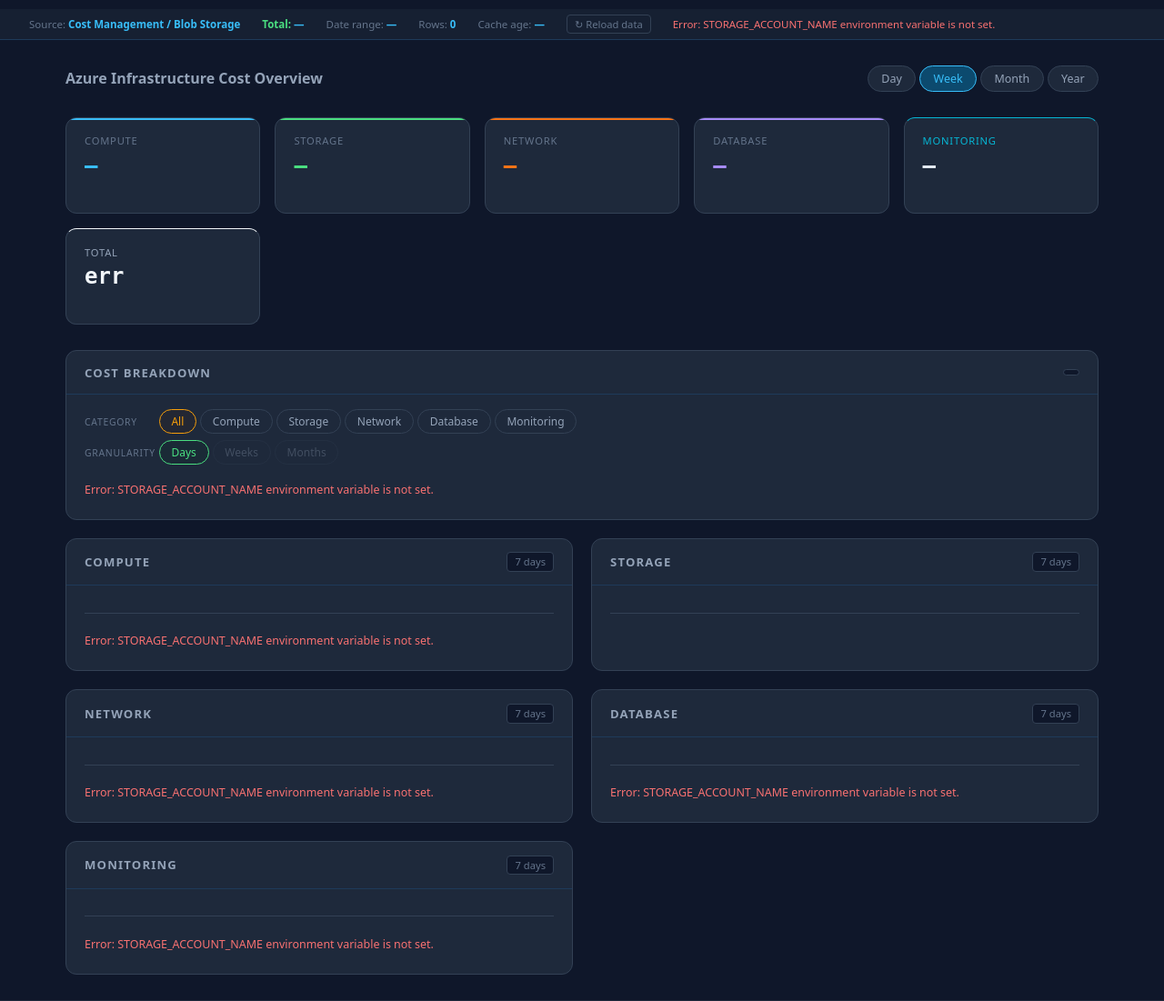
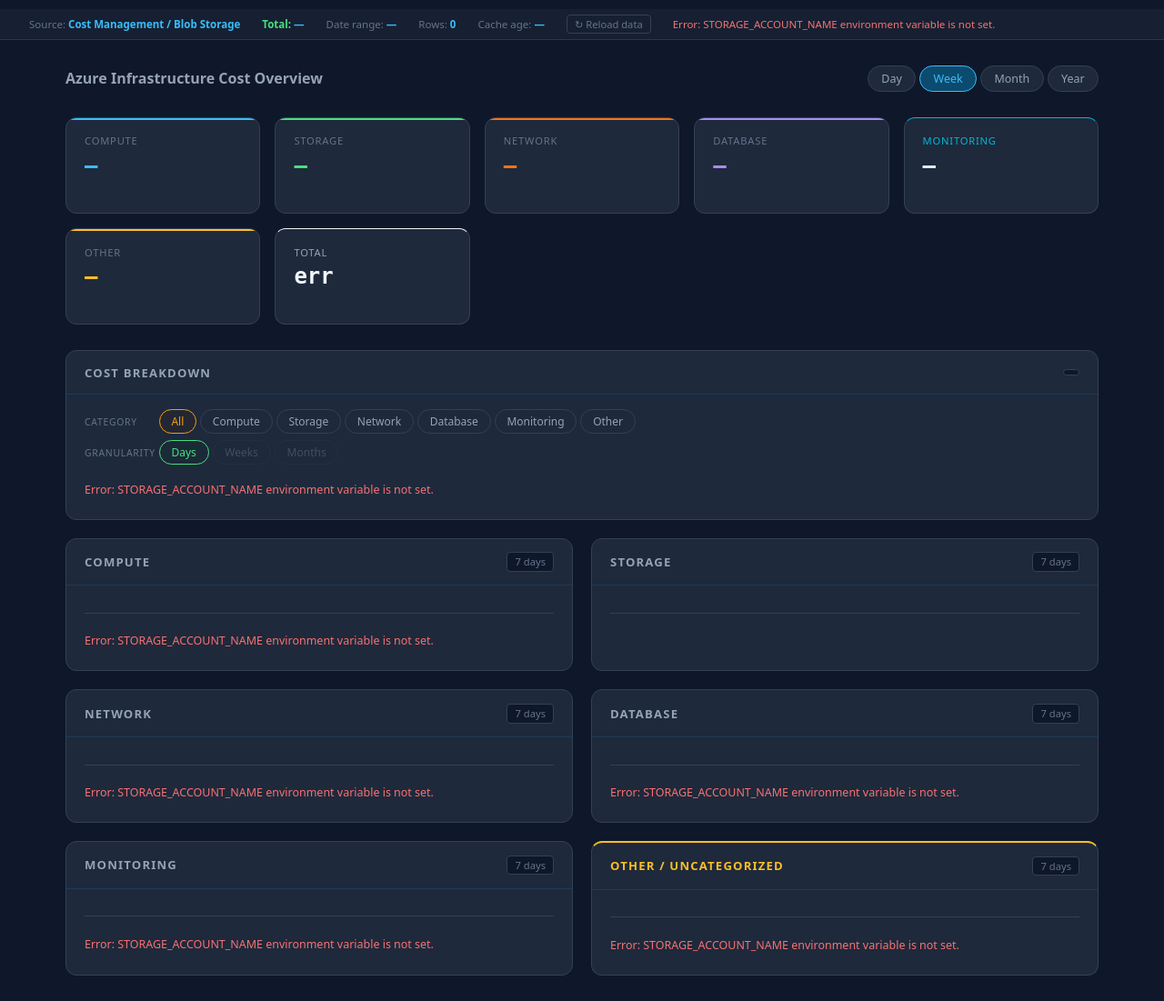
Before and after one commit to mysak7/azure-penny, a FastAPI app: page / in a window 1280 px wide. Shown: the part 54-1155 px from the top of the page at 91% size. Run offline with FastAPI, Linux system fonts and the light colour scheme; data that the repository does not hold is empty.

Commit message:
fix: add Other category + fix Azure billing name mismatches in CAT_*
- CAT_COMPUTE: add 'Azure Container Apps' (ACA billing name), 'Azure Container Registry',
  'Azure App Service', 'Azure Batch', and other 'Azure ...' prefixed variants
- CAT_STORAGE/NETWORK/DATABASE/MONITORING: expanded with both bare and 'Azure ...' prefixed names
- Add ALL_KNOWN_SERVICES frozenset (union of all CAT_* sets)
- Add /api/other endpoint + _other_category_api() — catch-all for uncategorized spend
- Breakdown chart: handle 'other' category via _get_cat_df() helper (NOT IN logic)
- _ORDERED_CATS / _CAT_KEY_MAP: add 'Other' with None sentinel
- dashboard.html: Other KPI card (amber), Other category card, Other pill in breakdown,
  amber CSS color, CAT_COLORS.Other, loadCategory for 'other'

```diff
--- a/main.py
+++ b/main.py
@@ -91,30 +91,77 @@ def _require_admin(request: Request) -> None:
 
 # ---------------------------------------------------------------------------
 # Azure service categories  (MeterCategory values)
+# Both bare names and "Azure …" prefixed variants are listed so the mapping
+# works regardless of which export format Azure Cost Management produces.
 # ---------------------------------------------------------------------------
 
 CAT_COMPUTE = {
-    "Virtual Machines", "App Service", "Container Apps", "Azure Functions",
-    "Container Instances", "Azure Kubernetes Service", "Batch", "Cloud Services",
+    "Virtual Machines", "Azure Virtual Machines",
+    "App Service", "Azure App Service",
+    "Container Apps", "Azure Container Apps",          # ← ACA billing name
+    "Azure Functions", "Functions",
+    "Container Instances", "Azure Container Instances",
+    "Azure Kubernetes Service", "Kubernetes Service",
+    "Container Registry", "Azure Container Registry",  # ← ACR
+    "Batch", "Azure Batch",
+    "Cloud Services",
+    "Azure Spring Apps", "Spring Apps",
+    "Azure Red Hat OpenShift",
 }
 CAT_STORAGE = {
-    "Storage", "Azure Data Lake Storage", "Backup", "StorSimple",
-    "Azure NetApp Files", "Managed Disks",
+    "Storage", "Azure Blob Storage", "Azure Files",
+    "Azure Data Lake Storage", "Azure Data Lake Storage Gen2",
+    "Backup", "Azure Backup",
+    "StorSimple",
+    "Azure NetApp Files",
+    "Managed Disks", "Azure Managed Disks",
+    "Azure Queue Storage",
+    "Azure Table Storage",
 }
 CAT_NETWORK = {
-    "Virtual Network", "Load Balancer", "Application Gateway", "Azure DNS",
-    "Azure Front Door", "Bandwidth", "VPN Gateway", "Azure Bastion",
-    "Azure Firewall", "Network Watcher", "Traffic Manager",
+    "Virtual Network", "Azure Virtual Network",
+    "Load Balancer", "Azure Load Balancer",
+    "Application Gateway", "Azure Application Gateway",
+    "Azure DNS", "DNS",
+    "Azure Front Door", "Front Door",
+    "Bandwidth",
+    "Content Delivery Network", "Azure CDN",
+    "VPN Gateway", "Azure VPN Gateway",
+    "Azure Bastion",
+    "Azure Firewall",
+    "Network Watcher", "Azure Network Watcher",
+    "Traffic Manager", "Azure Traffic Manager",
+    "ExpressRoute", "Azure ExpressRoute",
+    "NAT Gateway", "Azure NAT Gateway",
+    "Private Link", "Azure Private Link",
+    "Azure DDoS Protection",
+    "Azure Virtual WAN",
 }
 CAT_DATABASE = {
-    "SQL Database", "Azure Cosmos DB", "Azure Cache for Redis",
-    "Azure Database for MySQL", "Azure Database for PostgreSQL",
-    "Azure SQL Managed Instance", "Azure Synapse Analytics",
+    "SQL Database", "Azure SQL Database",
+    "Azure Cosmos DB", "Cosmos DB",
+    "Azure Cache for Redis", "Cache for Redis",
+    "Azure Database for MySQL", "Database for MySQL",
+    "Azure Database for PostgreSQL", "Database for PostgreSQL",
+    "Azure SQL Managed Instance", "SQL Managed Instance",
+    "Azure Synapse Analytics", "Synapse Analytics",
+    "Azure Database for MariaDB",
+    "Azure SQL",
 }
 CAT_MONITORING = {
-    "Azure Grafana Service", "Log Analytics", "Azure Monitor",
-    "Application Insights",
+    "Azure Grafana Service", "Grafana",
+    "Log Analytics", "Azure Log Analytics",
+    "Azure Monitor",
+    "Application Insights", "Azure Application Insights",
+    "Microsoft Sentinel", "Azure Sentinel",
+    "Azure Advisor",
+    "Microsoft Defender for Cloud", "Azure Security Center",
 }
+
+# Union of all explicitly mapped services — used to identify "Other" spend.
+ALL_KNOWN_SERVICES: frozenset[str] = frozenset(
+    CAT_COMPUTE | CAT_STORAGE | CAT_NETWORK | CAT_DATABASE | CAT_MONITORING
+)
 
 # ---------------------------------------------------------------------------
 # Filtering / aggregation helpers
@@ -411,6 +458,49 @@ async def api_database(period: str = "week", rg: str = "") -> JSONResponse:
 async def api_monitoring(period: str = "week", rg: str = "") -> JSONResponse:
     try:
         return JSONResponse(await _category_api(period, CAT_MONITORING, rg))
+    except Exception as exc:
+        return JSONResponse({"error": str(exc)}, status_code=500)
+
+
+async def _other_category_api(period: str, rg: str = "") -> dict:
+    """Costs for services NOT covered by any standard category (catch-all)."""
+    full_df = await get_cached_dataframe()
+    df = _filter_rg(full_df, rg)
+    days = _period_days(period)
+    filtered = _filter_period(df, days)
+
+    fallback = False
+    if period == "day" and filtered.empty and "C_DATE" in full_df.columns:
+        df_rg = _filter_rg(full_df, rg)
+        if not df_rg.empty:
+            last_date = full_df["C_DATE"].dropna().max()
+            filtered = df_rg[df_rg["C_DATE"] == last_date]
+            fallback = True
+
+    if "C_SERVICE" in filtered.columns:
+        lower_known = {s.lower() for s in ALL_KNOWN_SERVICES}
+        filtered = filtered[~filtered["C_SERVICE"].str.lower().isin(lower_known)]
+
+    by_svc = _cost_by(filtered, "C_SERVICE")
+    data_as_of = None
+    if not filtered.empty and "C_DATE" in filtered.columns:
+        data_as_of = filtered["C_DATE"].dropna().max()
+
+    return {
+        "period": period,
+        "source": "Cost Management / Blob Storage",
+        "services": [{"service": k, "cost_usd": v} for k, v in by_svc.items()],
+        "total_usd": round(sum(by_svc.values()), 4),
+        "data_as_of": data_as_of,
+        "fallback": fallback,
+    }
+
+
+@app.get("/api/other", tags=["api"])
+async def api_other(period: str = "week", rg: str = "") -> JSONResponse:
+    """Services that don't fall into any standard category."""
+    try:
+        return JSONResponse(await _other_category_api(period, rg))
     except Exception as exc:
         return JSONResponse({"error": str(exc)}, status_code=500)
 
@@ -812,13 +902,15 @@ async def api_year(rg: str = "") -> JSONResponse:
 
 # ── Breakdown chart ───────────────────────────────────────────────────────────
 
-_ORDERED_CATS = ["Compute", "Storage", "Network", "Database", "Monitoring"]
-_CAT_KEY_MAP: dict[str, set[str]] = {
+_ORDERED_CATS = ["Compute", "Storage", "Network", "Database", "Monitoring", "Other"]
+# None sentinel = "everything NOT in any of the known CAT_* sets"
+_CAT_KEY_MAP: dict[str, set[str] | None] = {
     "compute":    CAT_COMPUTE,
     "storage":    CAT_STORAGE,
     "network":    CAT_NETWORK,
     "database":   CAT_DATABASE,
     "monitoring": CAT_MONITORING,
+    "other":      None,
 }
 
 
@@ -877,9 +969,19 @@ async def api_breakdown(
         result_buckets: dict[str, dict[str, float]] = {}
         stack_keys: list[str] = []
 
+        lower_known = {s.lower() for s in ALL_KNOWN_SERVICES}
+
+        def _get_cat_df(services: set[str] | None) -> pd.DataFrame:
+            """Return rows for a category; None = 'Other' (not in any known set)."""
+            if services is None:
+                if "C_SERVICE" not in df.columns:
+                    return df.iloc[0:0]
+                return df[~df["C_SERVICE"].str.lower().isin(lower_known)]
+            return _filter_services(df, services)
+
         if category.lower() == "all":
             for cat_name, cat_services in _CAT_KEY_MAP.items():
-                cat_df = _filter_services(df, cat_services)
+                cat_df = _get_cat_df(cat_services)
                 if cat_df.empty:
                     continue
                 grp = cat_df.groupby("_bucket")["C_COST"].sum()
@@ -888,7 +990,7 @@ async def api_breakdown(
             stack_keys = list(_ORDERED_CATS)  # always show all categories, zero for missing ones
         else:
             cat_services = _CAT_KEY_MAP.get(category.lower(), set())
-            cat_df = _filter_services(df, cat_services)
+            cat_df = _get_cat_df(cat_services)
             # Seed every bucket that exists in the full df so days with zero
             # category spend still appear in the chart (not silently dropped)
             for bk in df["_bucket"].astype(str).unique():
--- a/templates/dashboard.html
+++ b/templates/dashboard.html
@@ -45,12 +45,14 @@
     .summary-card.green::before  { background: #4ade80; }
     .summary-card.orange::before { background: #f97316; }
     .summary-card.purple::before { background: #a78bfa; }
+    .summary-card.amber::before  { background: #fbbf24; }
     .summary-label { font-size: 0.7rem; text-transform: uppercase; letter-spacing: .07em; color: #64748b; }
     .summary-val { font-size: 1.5rem; font-weight: 700; font-family: monospace; }
     .summary-card.blue   .summary-val { color: #38bdf8; }
     .summary-card.green  .summary-val { color: #4ade80; }
     .summary-card.orange .summary-val { color: #f97316; }
     .summary-card.purple .summary-val { color: #a78bfa; }
+    .summary-card.amber  .summary-val { color: #fbbf24; }
     .summary-sub { font-size: 0.72rem; color: #475569; }
 
     /* Category grid */
@@ -75,6 +77,7 @@
     .hbar-fill.orange { background: linear-gradient(90deg, #f97316, #ea580c); }
     .hbar-fill.purple { background: linear-gradient(90deg, #a78bfa, #8b5cf6); }
     .hbar-fill.cyan   { background: linear-gradient(90deg, #22d3ee, #06b6d4); }
+    .hbar-fill.amber  { background: linear-gradient(90deg, #fbbf24, #f59e0b); }
     .hbar-cost { font-size: 0.72rem; color: #e2e8f0; font-family: monospace; width: 68px; text-align: right; flex-shrink: 0; }
 
     /* Nav */
@@ -203,6 +206,11 @@
       <div class="summary-val" id="kpi-monitoring">&mdash;</div>
       <div class="summary-sub" id="kpi-monitoring-sub">&nbsp;</div>
     </div>
+    <div class="summary-card amber">
+      <div class="summary-label">Other</div>
+      <div class="summary-val" id="kpi-other">&mdash;</div>
+      <div class="summary-sub" id="kpi-other-sub">&nbsp;</div>
+    </div>
     <div class="summary-card" style="border-top-color:#f1f5f9;">
       <div class="summary-label" style="color:#94a3b8;">Total</div>
       <div class="summary-val" id="kpi-total" style="color:#f1f5f9;">&mdash;</div>
@@ -227,6 +235,7 @@
             <button class="cat-pill"        data-cat="network"    onclick="setCategory('network')">Network</button>
             <button class="cat-pill"        data-cat="database"   onclick="setCategory('database')">Database</button>
             <button class="cat-pill"        data-cat="monitoring" onclick="setCategory('monitoring')">Monitoring</button>
+            <button class="cat-pill"        data-cat="other"      onclick="setCategory('other')">Other</button>
           </div>
         </div>
         <div class="bd-control-row">
@@ -312,6 +321,19 @@
       </div>
     </div>
 
+    <div class="cat-card" style="border-top:2px solid #fbbf24;">
+      <div class="cat-header">
+        <div class="cat-title"><h2 style="color:#fbbf24;">Other / Uncategorized</h2></div>
+        <span id="ot-badge" class="cat-badge">7 days</span>
+      </div>
+      <div class="cat-body">
+        <div id="ot-chart" class="hbar-chart"><div class="loading">Loading&hellip;</div></div>
+        <hr class="cat-divider">
+        <div id="ot-table"></div>
+        <div id="ot-error" class="error-msg"></div>
+      </div>
+    </div>
+
   </div>
 </div>
 
@@ -324,7 +346,7 @@ var currentCategory = 'all';
 var currentGranularity = 'days';
 var granularityByPeriod = { day:'days', week:'days', month:'weeks', year:'months' };
 var GRAN_ALLOWED = { day:['days'], week:['days'], month:['days','weeks'], year:['days','weeks','months'] };
-var CAT_COLORS = { Compute:'#38bdf8', Storage:'#4ade80', Network:'#f97316', Database:'#a78bfa', Monitoring:'#22d3ee' };
+var CAT_COLORS = { Compute:'#38bdf8', Storage:'#4ade80', Network:'#f97316', Database:'#a78bfa', Monitoring:'#22d3ee', Other:'#fbbf24' };
 var SUB_PALETTE = ['#38bdf8','#4ade80','#f97316','#a78bfa','#22d3ee','#f59e0b','#f87171','#94a3b8'];
 
 // ── Resource group filter ─────────────────────────────────────────────────────
@@ -394,6 +416,7 @@ function loadAll() {
   loadCategory('network',    '/api/network?period='    +currentPeriod+rgParam(), 'net', 'orange');
   loadCategory('database',   '/api/database?period='   +currentPeriod+rgParam(), 'db',  'purple');
   loadCategory('monitoring', '/api/monitoring?period=' +currentPeriod+rgParam(), 'mon', 'cyan');
+  loadCategory('other',      '/api/other?period='      +currentPeriod+rgParam(), 'ot',  'amber');
   loadTotal();
 }
 
```
